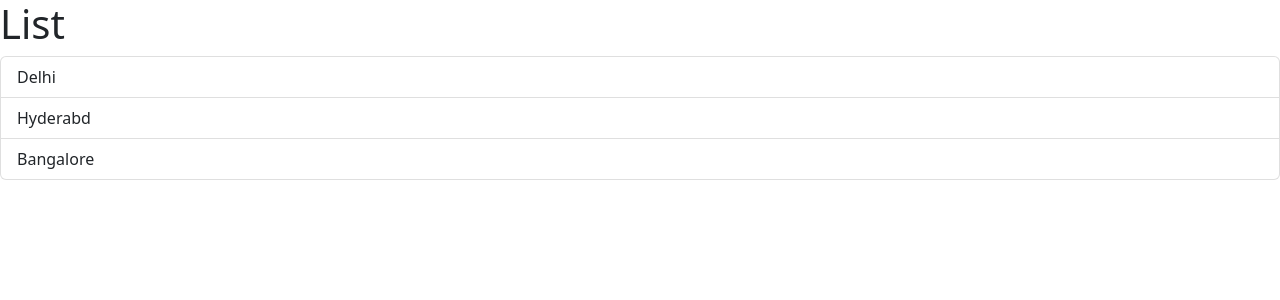
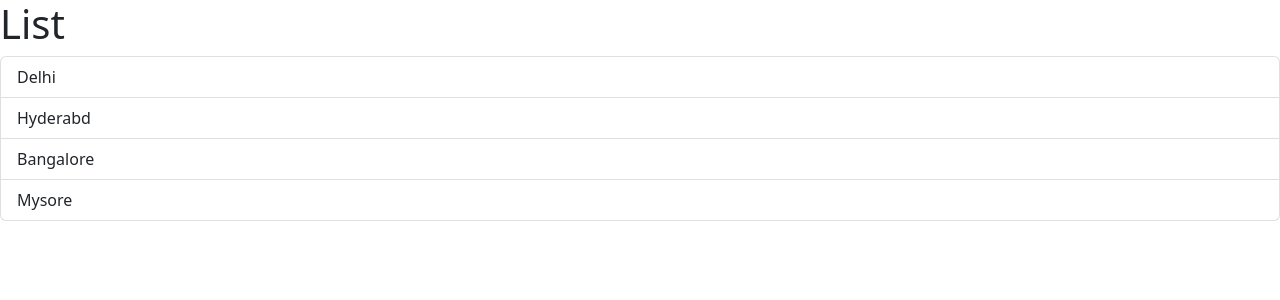
Before and after one commit to VirajAdiga/react-fundamentals, a React (Vite) app in the folder react-app/: page / in a window 1280 px wide. Shown: the top 300 px of the page. Built offline with nearby package versions, Linux system fonts and the light colour scheme.

Commit message:
Passing data via props

```diff
--- a/react-app/src/components/App.tsx
+++ b/react-app/src/components/App.tsx
@@ -1,7 +1,14 @@
 import ListGroup from "./ListGroup";
 
-function App(){
-  return <div><ListGroup></ListGroup></div>;
+function App() {
+  let cities = ["Delhi", "Hyderabd", "Bangalore", "Mysore"];
+  let heading = "Cities";
+
+  return (
+    <div>
+      <ListGroup items={cities} heading={heading}></ListGroup>
+    </div>
+  );
 }
 
 export default App;
--- a/react-app/src/components/ListGroup.tsx
+++ b/react-app/src/components/ListGroup.tsx
@@ -1,15 +1,19 @@
 import { Fragment, useState } from "react";
 import { MouseEvent } from "react";
 
-function ListGroup() {
-  let cities = ["Delhi", "Hyderabd", "Bangalore"];
+interface ListGroupProps {
+  items: String[];
+  heading: String;
+}
+
+function ListGroup(props: ListGroupProps) {
   const [selectedIndex, setSelectedIndex] = useState(-1);
 
   function handleClick(event: MouseEvent) {
     console.log(event);
   }
 
-  if (cities.length === 0)
+  if (props.items.length === 0)
     return (
       <Fragment>
         <h1>List</h1>
@@ -21,17 +25,16 @@ function ListGroup() {
     <Fragment>
       <h1>List</h1>
       <ul className="list-group">
-        {cities.map((city, index) => (
+        {props.items.map((item, index) => (
           <li
             className={
               index === selectedIndex
                 ? "list-group-item active"
                 : "list-group-item"
             }
-            key={city}
             onClick={() => setSelectedIndex(index)}
           >
-            {city}
+            {item}
           </li>
         ))}
       </ul>
```
